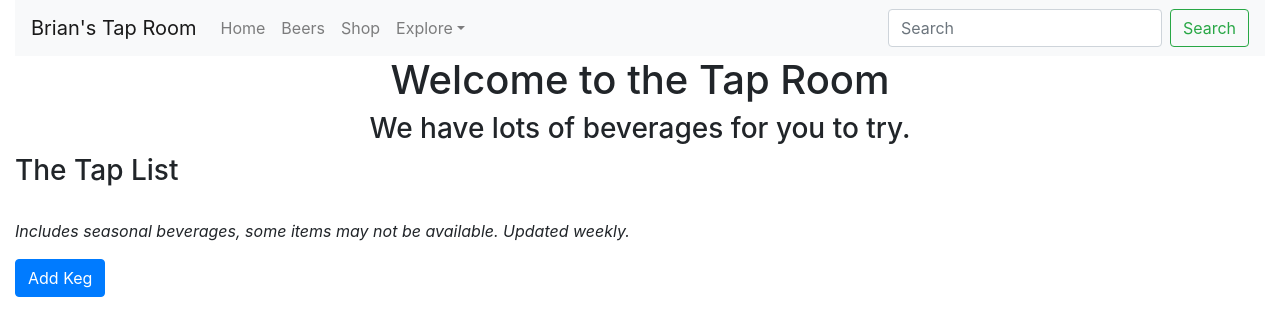
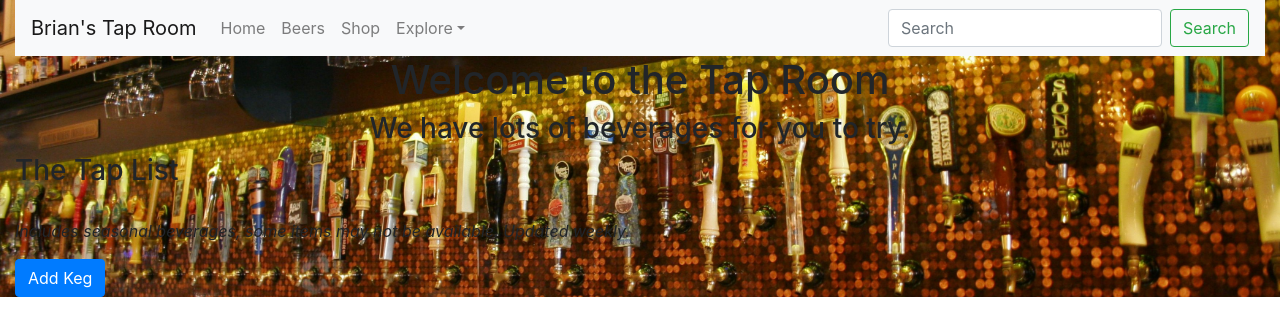
Before and after one commit to brianharv/taproom_redux, a React (Create React App) app: page / in a window 1280 px wide. Shown: the top 336 px of the page. Built offline with nearby package versions, Linux system fonts and the light colour scheme.

Commit message:
add background image and research styling rules

```diff
--- a/src/App.css
+++ b/src/App.css
@@ -36,3 +36,12 @@
     transform: rotate(360deg);
   }
 }
+
+.container-fluid {
+  background-image: url("./images/taproom_wallpaper.jpg");
+  /* position: fixed; */
+  min-width: 100%;
+  min-height: 100%;
+  background-size: cover;
+  background-position: center;
+}
--- a/src/components/App.js
+++ b/src/components/App.js
@@ -2,13 +2,17 @@ import React from "react";
 import '../App.css';
 import Header from "./Header";
 import Body from "./Body";
+// import taproom_wallpaper from './../images/taproom_wallpaper.jpg';
+
 
 
 function App() {
+
   return(
     <React.Fragment>
       <div className="container-fluid">
         <Header/>
+        {/* <img src={taproom_wallpaper} alt="background"></img> */}
         <Body/>
       </div>
     </React.Fragment>
```
Also changed, not shown: src/images/taproom_wallpaper.jpg (added), 1 other file (tests, documents, lock files or other folders).
